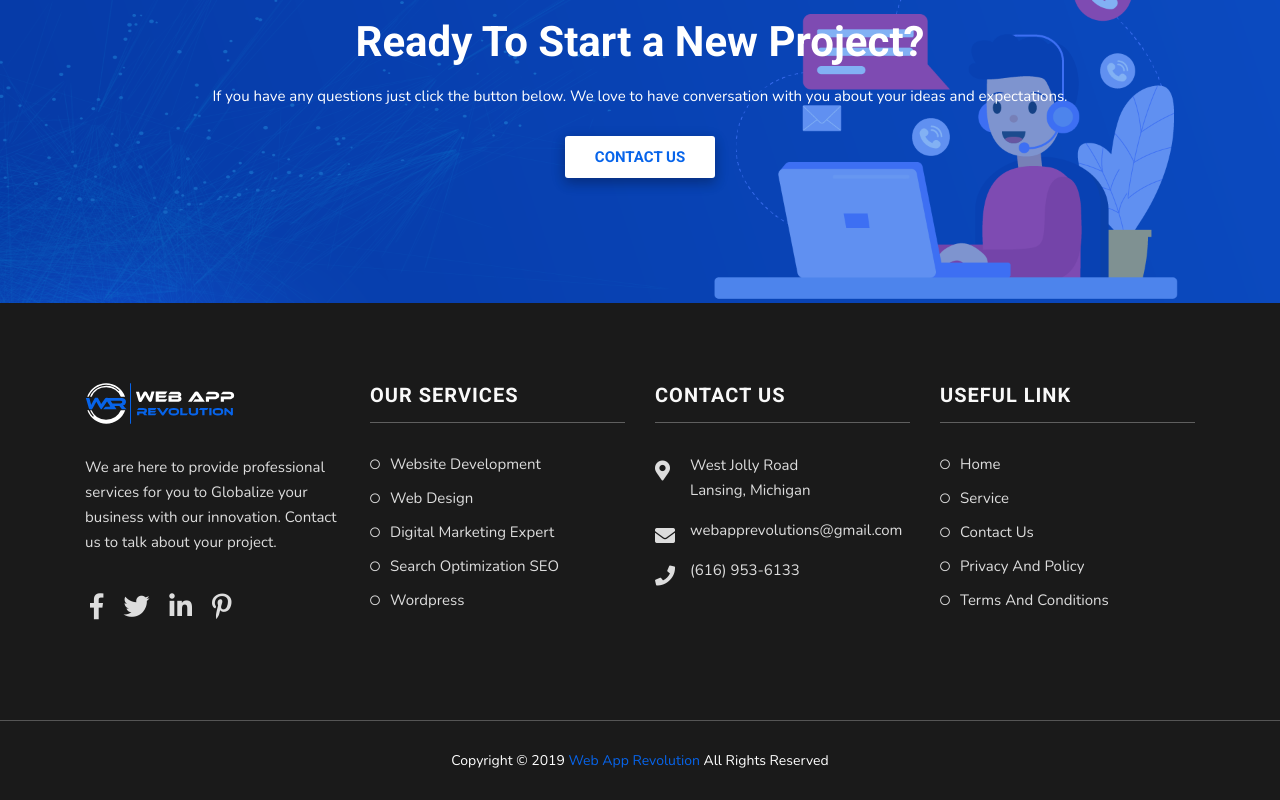
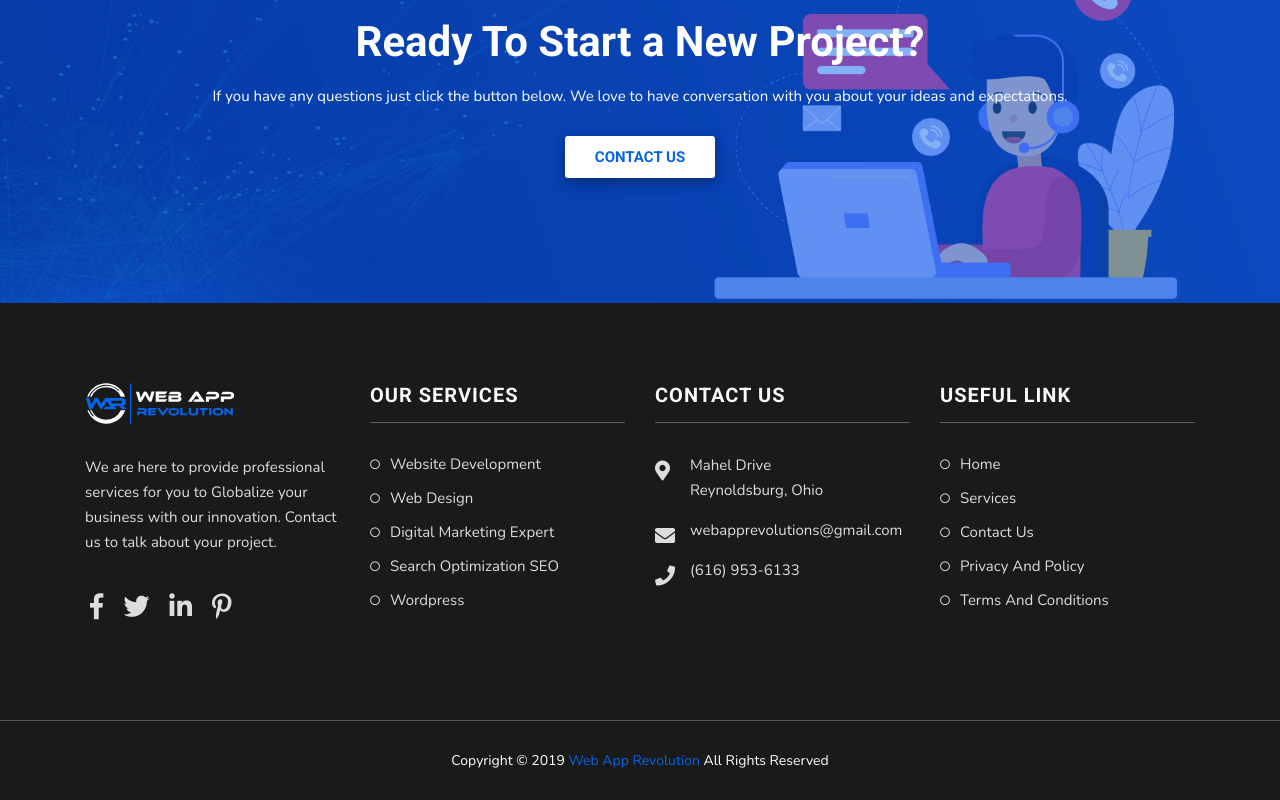
Before and after one commit to kancha05656/Business-Website, a React (Create React App) app: page /About in a window 1280 px wide. Shown: the part 2957-3757 px from the top of the page. Built offline with nearby package versions, Linux system fonts and the light colour scheme.

Commit message:
Change contact information and address

```diff
--- a/src/Contact.js
+++ b/src/Contact.js
@@ -137,7 +137,7 @@ handleFormSubmit( event ) {
 
               <div className="single-location-widget">
                 <h4><i className="fas fa-map"></i>Location</h4>
-                <p>Lansing, Michigan 48911</p>
+                <p>Reynoldsburg, OH 43068</p>
               </div>
 
 
@@ -158,7 +158,7 @@ handleFormSubmit( event ) {
     <div className="row">
       <div className="col-12">
        <div className="map-area">
-          <iframe title="our company location" src="https://www.google.com/maps/embed?pb=!1m18!1m12!1m3!1d1254.536986626985!2d-84.58913156988861!3d42.68293530337446!2m3!1f0!2f0!3f0!3m2!1i1024!2i768!4f13.1!3m3!1m2!1s0x8822c091498150df%3A0xc7a051c50d5128a8!2sW%20Jolly%20Rd%2C%20Lansing%2C%20MI%2C%20USA!5e1!3m2!1sen!2sbd!4v1588964666694!5m2!1sen!2sbd" width="100%" height="450"    ></iframe>
+          <iframe title="our company location" src="https://www.google.com/maps/embed?pb=!1m18!1m12!1m3!1d3370.365014658876!2d-82.76029567624859!3d39.969510904271395!2m3!1f0!2f0!3f0!3m2!1i1024!2i768!4f13.1!3m3!1m2!1s0x883865a2d6c26c6b%3A0xdbed6e27f48f51e7!2s916%20Mahle%20Dr%2C%20Reynoldsburg%2C%20OH%2043068!5e1!3m2!1sen!2sus!4v1599156776872!5m2!1sen!2sus" width="100%" height="450"    ></iframe>
        </div>
       </div>
     </div>
--- a/src/Footer.js
+++ b/src/Footer.js
@@ -55,7 +55,7 @@ export default class Footer extends React.Component {
               <h4>CONTACT US</h4>
               <ul className="footer-contact">
                 <li> <i className="fas fa-map-marker-alt"></i>
-                  <p>West Jolly Road<br/>Lansing, Michigan </p>
+                  <p>Mahel Drive<br/>Reynoldsburg, Ohio </p>
                 </li>
                 <li> <i className="fas fas fa-envelope"></i>
                   <p>webapprevolutions@gmail.com</p>
@@ -77,8 +77,8 @@ export default class Footer extends React.Component {
               <h4>USEFUL LINK</h4>
            <ul className="footer-service-list">
                 <li><Link to="/" >Home</Link></li>
-                <li><Link to="/service" >Service</Link></li>
-                <li><Link to="/service">Contact Us</Link></li>
+                <li><Link to="/service" >Services</Link></li>
+                <li><Link to="/Contact">Contact Us</Link></li>
                 <li><Link to="/policy">Privacy And Policy</Link></li>
                 <li><Link to="/Terms">Terms And Conditions</Link></li>
               </ul>
```
